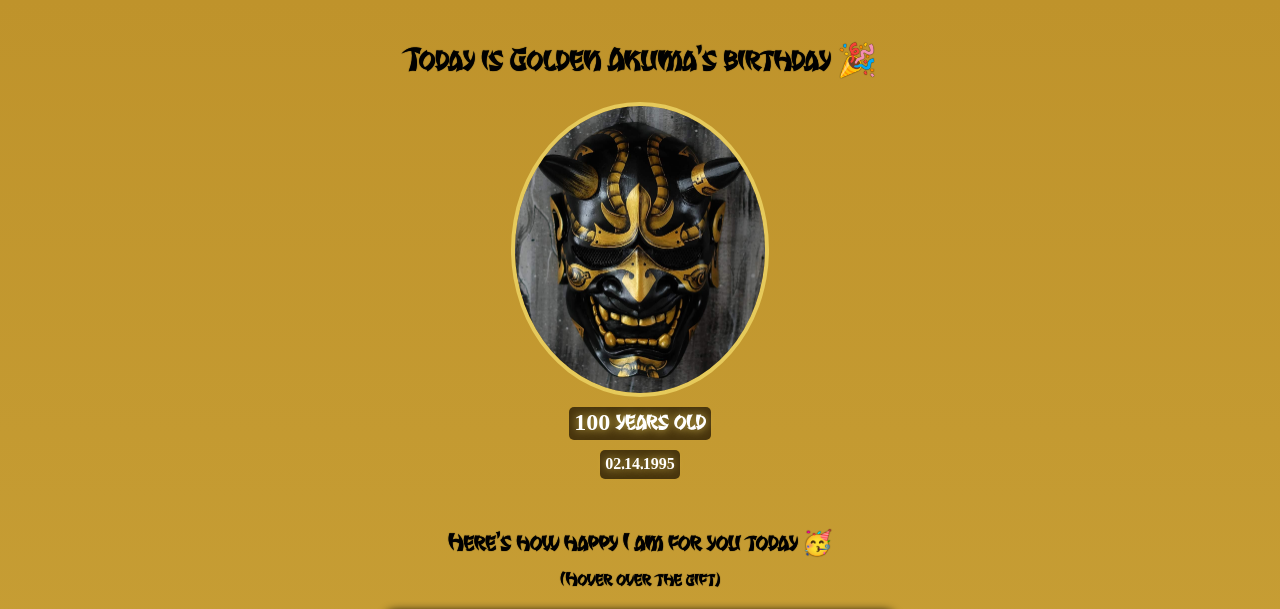
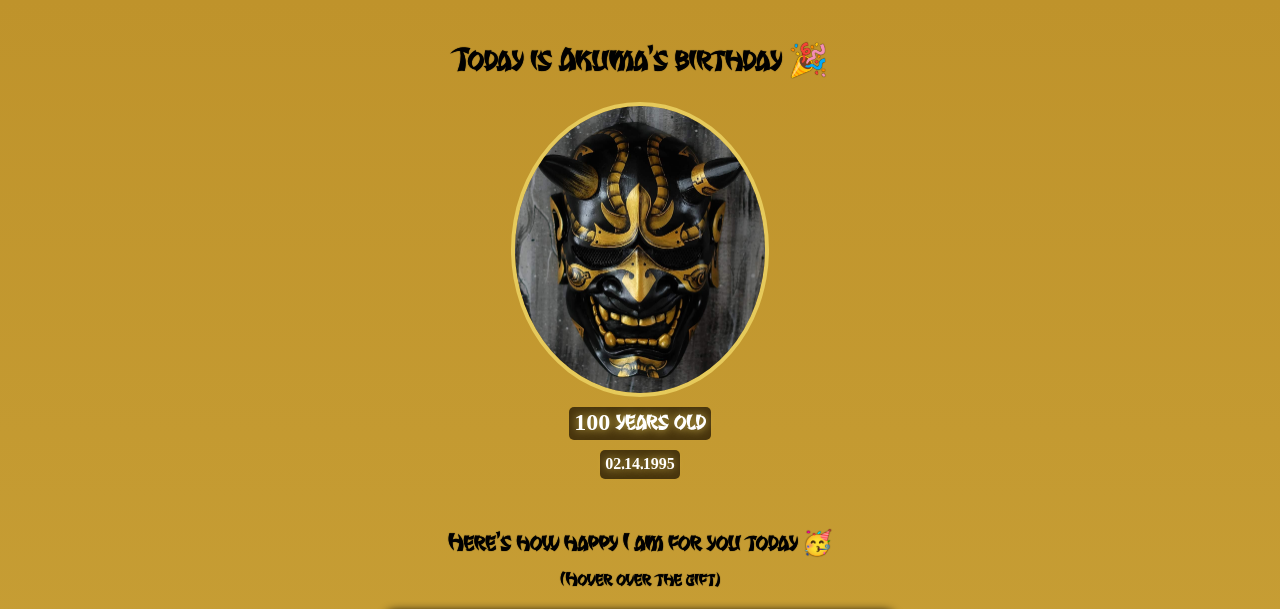
Before and after one commit to sephMinds/birthday-gift-site, a plain HTML site: page index.html in a window 1280 px wide. Shown: the top 609 px of the page. Drawn offline with Linux system fonts and the light colour scheme; grey boxes are pictures that could not be loaded.

Commit message:
Change the name to Akuma
Removed the "Golden" from its name

```diff
--- a/index.html
+++ b/index.html
@@ -8,7 +8,7 @@
 	</head>
 	<body>
 		<div id="header">
-			<h1>Today is Golden Akuma's birthday 🎉</h1>
+			<h1>Today is Akuma's birthday 🎉</h1>
 	        <img id="avatar" src="./images/goldMask.jpg" alt="Front view of a golden Akuma mask">
 	        <h2 id="bday-age" >100 years old</h2>
 	        <h4 id="bday-date" >02.14.1995</h4>
```
